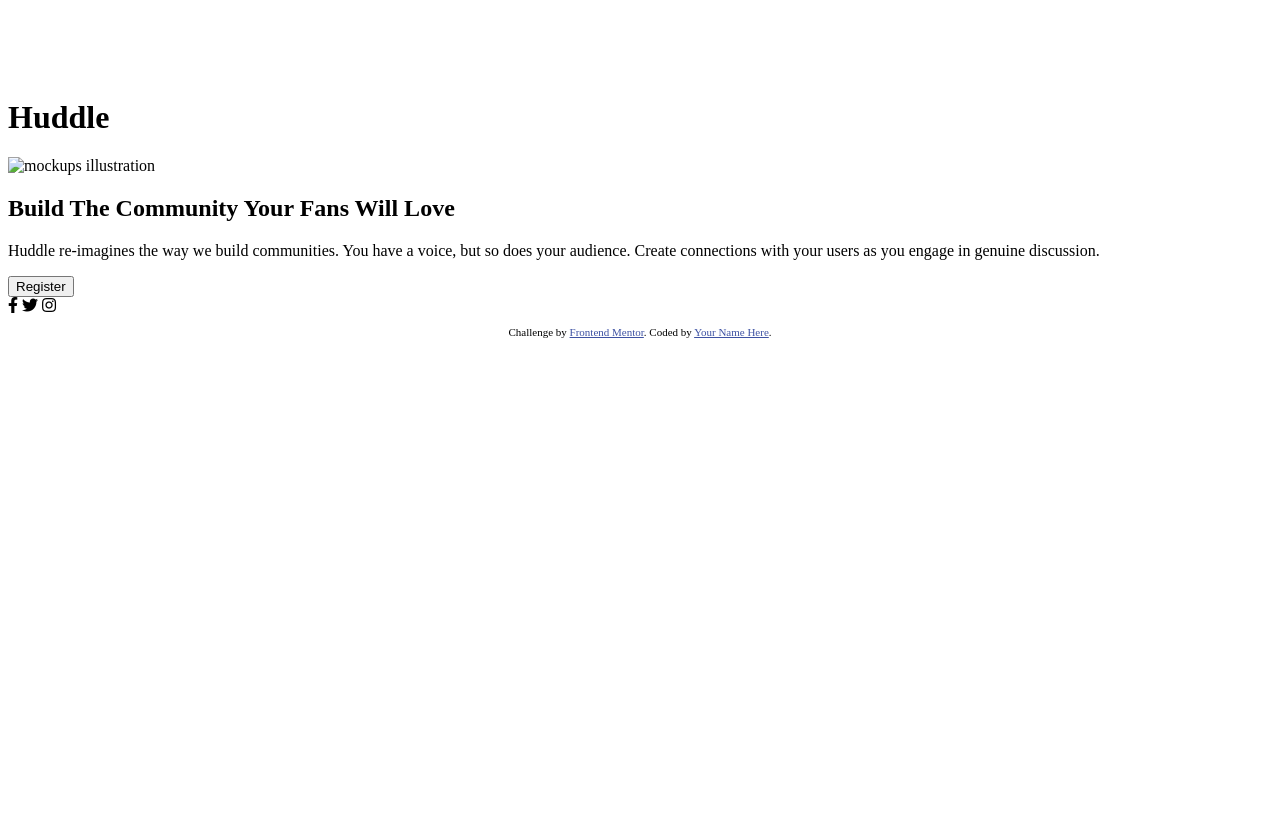
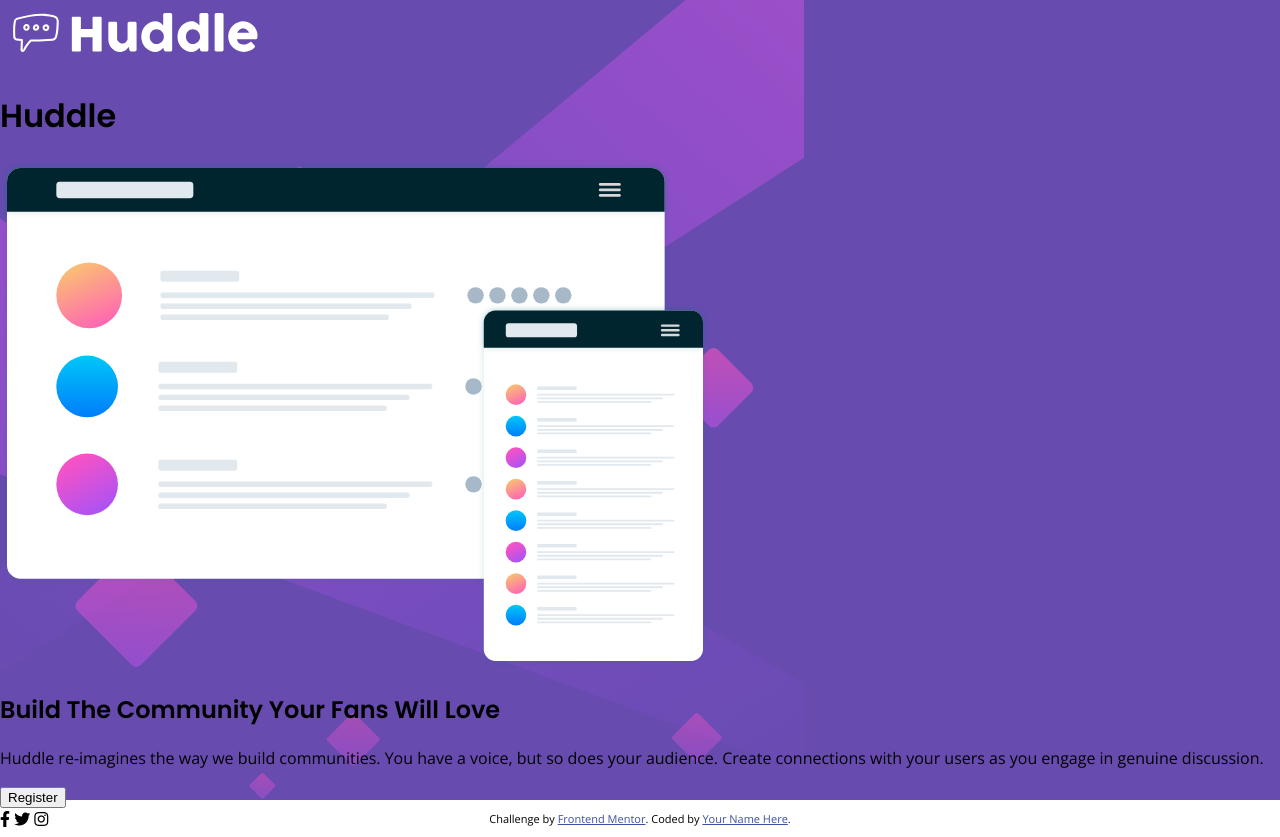
Before and after one commit to jwdesjardin/huddle-simple-landing-page, a plain HTML site: page index.html in a window 1280 px wide. Before the commit the page ends 800 px from the top, so only its background shows below. Drawn offline with nearby package versions, Linux system fonts and the light colour scheme.

Commit message:
adds styles for PAGE-CONTAINER

```diff
--- a/index.html
+++ b/index.html
@@ -5,7 +5,7 @@
   <meta name="viewport" content="width=device-width, initial-scale=1.0"> <!-- displays site properly based on user's device -->
 
   <link rel="icon" type="image/png" sizes="32x32" href="./images/favicon-32x32.png">
-  <link rel='stylesheet' href='./styles'  >
+  <link rel='stylesheet' href='./styles.css'  >
   <title>Frontend Mentor | Huddle landing page with single introductory section</title>
   <link rel="stylesheet" href="https://cdnjs.cloudflare.com/ajax/libs/font-awesome/5.15.3/css/all.min.css" integrity="sha512-iBBXm8fW90+nuLcSKlbmrPcLa0OT92xO1BIsZ+ywDWZCvqsWgccV3gFoRBv0z+8dLJgyAHIhR35VZc2oM/gI1w==" crossorigin="anonymous" />
   <!-- Feel free to remove these styles or customise in your own stylesheet 👍 -->
--- a/styles.css
+++ b/styles.css
@@ -1,5 +1,9 @@
+
+/* import the fonts that are need from google fonts  */
 @import url('https://fonts.googleapis.com/css2?family=Open+Sans&family=Poppins:wght@400;600&display=swap');
 
+
+/* the values that can be accessed in any of our CSS classes */
 :root {
   --violet: hsl(257, 40%, 49%);
   --soft-magenta: hsl(300, 69%, 71%);
@@ -7,11 +11,27 @@
   --desktop: 1440px;
 }
 
+/* setup global fonts and styles */
 h1, h2 {
   font-family: 'Poppins', sans-serif;
 }
 
-
 body {
   font-family: 'Open Sans', sans-serif;
+  margin: 0;
 }
+
+/* page styles */
+
+.PAGE-CONTAINER {
+  width: 100%;
+  height: 100vh;
+  background-color: var(--violet);
+  background-image: url(./images/bg-mobile.svg);
+  background-repeat: no-repeat;
+  background-size: contain;
+}
+
+.IMAGE {
+  max-width: 70vw;
+}
```
Also changed, not shown: images/main.svg (renamed from images/illustration-mockups.svg).
